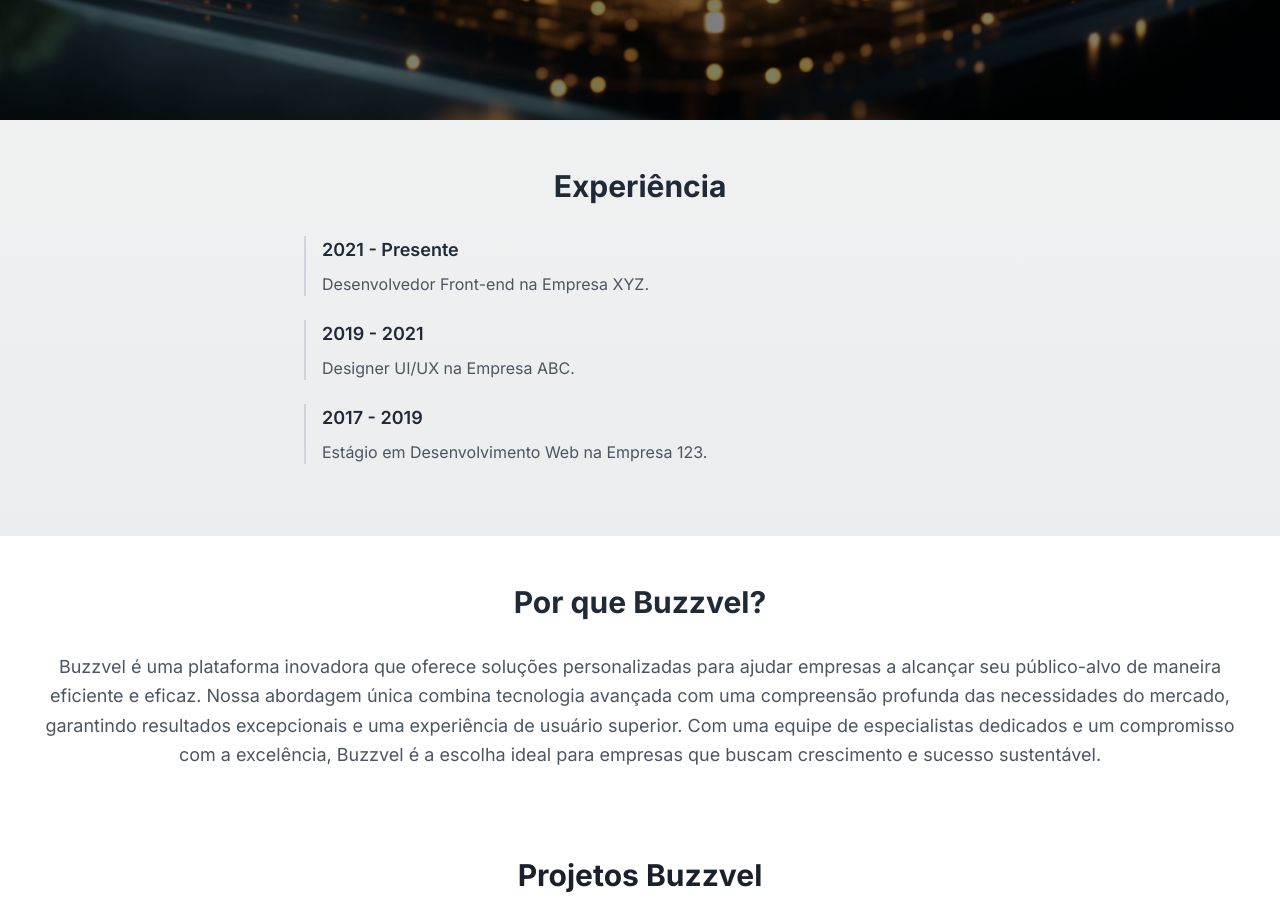
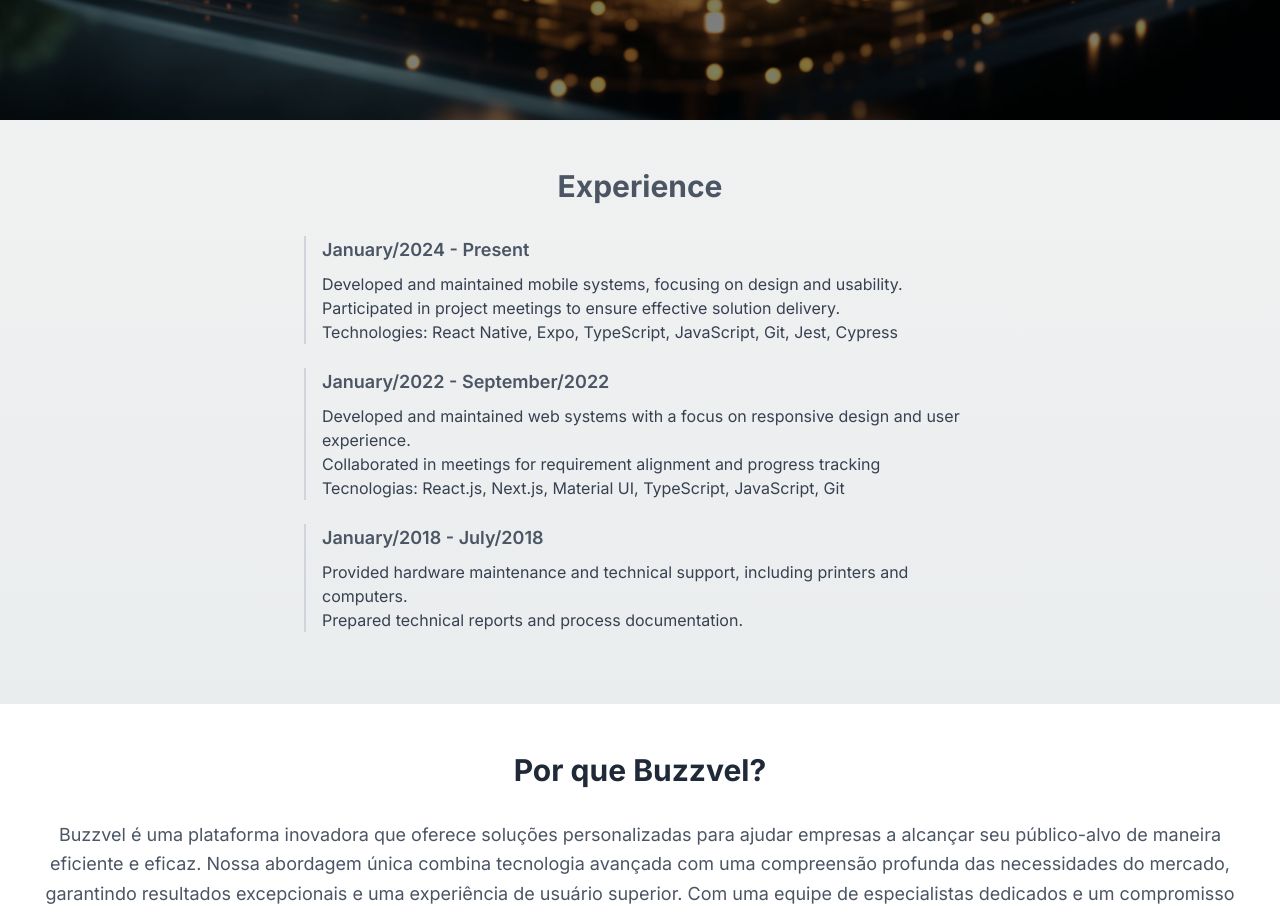
Before and after one commit to diegomota2374/buzzvel-challenge, a Next.js app: page / in a window 1280 px wide. Shown: the part 1400-2313 px from the top of the page. Built offline with nearby package versions, Linux system fonts and the light colour scheme.

Commit message:
finish experience component

```diff
--- a/src/animations/heroAnimations.ts
+++ b/src/animations/heroAnimations.ts
@@ -1,30 +1,55 @@
 // src/animations/heroAnimations.ts
 import gsap from "gsap";
+import { ScrollTrigger } from "gsap/ScrollTrigger";
+
+// Registra o plugin ScrollTrigger
+gsap.registerPlugin(ScrollTrigger);
 
 export const animateProfileImage = (element: HTMLImageElement | null) => {
+  if (element) {
     gsap.from(element, {
       opacity: 0,
       y: -50,
       duration: 2,
       ease: "power3.out",
+      scrollTrigger: {
+        trigger: element,
+        start: "top 80%", // Inicia a animação quando o topo do elemento atinge 80% da viewport
+        toggleActions: "play none none none",
+      },
     });
+  }
 };
 
 export const animateSlogan = (element: HTMLHeadingElement | null) => {
+  if (element) {
     gsap.from(element, {
       opacity: 0,
       y: 30,
       duration: 1,
       delay: 1,
       ease: "power3.out",
+      scrollTrigger: {
+        trigger: element,
+        start: "top 80%",
+        toggleActions: "play none none none",
+      },
     });
+  }
 };
 
 export const animateParagraph = (element: HTMLParagraphElement | null) => {
+  if (element) {
     gsap.from(element, {
       opacity: 0,
       y: 20,
       duration: 1.5,
       ease: "power3.out",
+      scrollTrigger: {
+        trigger: element,
+        start: "top 80%",
+        toggleActions: "play none none none",
+      },
     });
+  }
 };
--- a/src/app/page.tsx
+++ b/src/app/page.tsx
@@ -1,7 +1,6 @@
 // app/page.tsx
 "use client";
 
-import ExperienceSection from "@/components/ExperienceItem/ExperienceItem";
 import HeroSection from "@/components/HeroSection/HeroSection";
 import Introduction from "@/components/Introduction/Introduction";
 import NavigationBar from "@/components/NavBar/NavBar";
@@ -11,6 +10,7 @@
 import Footer from "@/components/Footer/Footer"; // Importando o Footer
 import { NextSeo } from "next-seo";
 import React from "react";
+import ExperienceSection from "@/components/ExperienceSection/ExperienceSection";
 
 const Home = () => {
   return (
--- a/src/components/ExperienceItem/ExperienceItem.tsx
+++ b/src/components/ExperienceItem/ExperienceItem.tsx
@@ -1,57 +1,37 @@
-"use client";
+// src/components/ExperienceItem.tsx
 
 import React from "react";
 import { motion } from "framer-motion";
+import { useInView } from "react-intersection-observer";
+import { ExperienceItemProps } from "@/interfaces/types";
 
-const ExperienceItem = ({
+const ExperienceItem: React.FC<ExperienceItemProps> = ({
   year,
   description,
-}: {
-  year: string;
-  description: string;
 }) => {
+  const { ref, inView } = useInView({
+    triggerOnce: false, // Ensures that the animation can be reactivated
+    threshold: 0.1,
+  });
+
   return (
     <motion.div
+      ref={ref} // Attach ref to motion.div
       initial={{ opacity: 0, x: -50 }}
-      animate={{ opacity: 1, x: 0 }}
-      transition={{ duration: 0.5 }}
+      animate={{ opacity: inView ? 1 : 0, x: inView ? 0 : -50 }}
+      transition={{ duration: 1.5 }}
       className="flex items-start mb-6"
     >
       <div className="border-l-2 border-gray-300 dark:border-gray-600 pl-4">
-        <div className="text-lg font-semibold text-gray-800 dark:text-gray-200">
+        <div className="text-lg font-semibold text-gray-600 dark:text-gray-200">
           {year}
         </div>
-        <p className="text-md text-gray-600 dark:text-gray-400 mt-2">
+        <div className="text-md text-gray-700 dark:text-gray-400 mt-2">
           {description}
-        </p>
+        </div>
       </div>
     </motion.div>
   );
 };
 
-const ExperienceSection = () => {
-  return (
-    <section id="experience" className="py-12 px-4 sm:px-6 lg:px-8">
-      <h2 className="text-3xl font-bold text-center text-gray-800 dark:text-gray-200 mb-8">
-        Experiência
-      </h2>
-      <div className="max-w-2xl mx-auto">
-        <ExperienceItem
-          year="2021 - Presente"
-          description="Desenvolvedor Front-end na Empresa XYZ."
-        />
-        <ExperienceItem
-          year="2019 - 2021"
-          description="Designer UI/UX na Empresa ABC."
-        />
-        <ExperienceItem
-          year="2017 - 2019"
-          description="Estágio em Desenvolvimento Web na Empresa 123."
-        />
-        {/* Adicione mais itens de experiência conforme necessário */}
-      </div>
-    </section>
-  );
-};
-
-export default ExperienceSection;
+export default ExperienceItem;
--- /dev/null
+++ b/src/components/ExperienceSection/ExperienceSection.tsx
@@ -0,0 +1,73 @@
+// src/components/ExperienceSection.tsx
+
+import React from "react";
+import ExperienceItem from "../ExperienceItem/ExperienceItem";
+
+const ExperienceSection = () => {
+  return (
+    <section id="experience" className="py-12 px-4 sm:px-6 lg:px-8">
+      <h2 className="text-3xl font-bold text-center text-gray-600 dark:text-gray-200 mb-8">
+        Experience
+      </h2>
+      <div className="max-w-2xl mx-auto">
+        {/* Freelancer | Front-end Developer (Current) */}
+        <ExperienceItem
+          year="January/2024 - Present"
+          description={
+            <>
+              <p>
+                Developed and maintained mobile systems, focusing on design and
+                usability.
+              </p>
+              <p>
+                Participated in project meetings to ensure effective solution
+                delivery.
+              </p>
+              <p>
+                Technologies: React Native, Expo, TypeScript, JavaScript, Git,
+                Jest, Cypress
+              </p>
+            </>
+          }
+        />
+
+        {/* Freelancer | Front-end Developer (Previous) */}
+        <ExperienceItem
+          year="January/2022 - September/2022"
+          description={
+            <>
+              <p>
+                Developed and maintained web systems with a focus on responsive
+                design and user experience.
+              </p>
+              <p>
+                Collaborated in meetings for requirement alignment and progress
+                tracking
+              </p>
+              <p>
+                Tecnologias: React.js, Next.js, Material UI, TypeScript,
+                JavaScript, Git
+              </p>
+            </>
+          }
+        />
+
+        {/* Cybertec Informática | IT Technician */}
+        <ExperienceItem
+          year="January/2018 - July/2018"
+          description={
+            <>
+              <p>
+                Provided hardware maintenance and technical support, including
+                printers and computers.
+              </p>
+              <p>Prepared technical reports and process documentation.</p>
+            </>
+          }
+        />
+      </div>
+    </section>
+  );
+};
+
+export default ExperienceSection;
--- a/src/components/Introduction/Introduction.tsx
+++ b/src/components/Introduction/Introduction.tsx
@@ -7,11 +7,11 @@
   diagonalStripeTopLeft,
   diagonalStripeBottomRight,
   contentAnimation,
-} from "@/animations/introductionAnimations"; // Ajuste o caminho conforme necessário
+} from "@/animations/introductionAnimations";
 
 const Introduction = () => {
   const { ref, inView } = useInView({
-    triggerOnce: false, // Garante que a animação pode ser reativada
+    triggerOnce: false, // Ensures that the animation can be reactivated
     threshold: 0.1,
   });
 
--- a/src/hooks/useNavBar/useNavBar.ts
+++ b/src/hooks/useNavBar/useNavBar.ts
@@ -28,7 +28,15 @@
   const handleScrollToSection = (sectionId: string) => {
     const section = document.getElementById(sectionId);
     if (section) {
-      section.scrollIntoView({ behavior: "smooth" });
+      const sectionTop = section.getBoundingClientRect().top + window.scrollY;
+      const paddingTop = parseFloat(
+        window.getComputedStyle(section).paddingTop
+      );
+
+      window.scrollTo({
+        top: sectionTop - paddingTop,
+        behavior: "smooth",
+      });
     }
   };
 
--- a/src/interfaces/types.ts
+++ b/src/interfaces/types.ts
@@ -16,3 +16,8 @@
 export interface DesktopMenuProps {
   handleScrollToSection: (sectionId: string) => void;
 }
+
+export interface ExperienceItemProps {
+  year: string;
+  description: React.ReactNode;
+}
```
Lines whose indentation alone changed are shown as unchanged.
